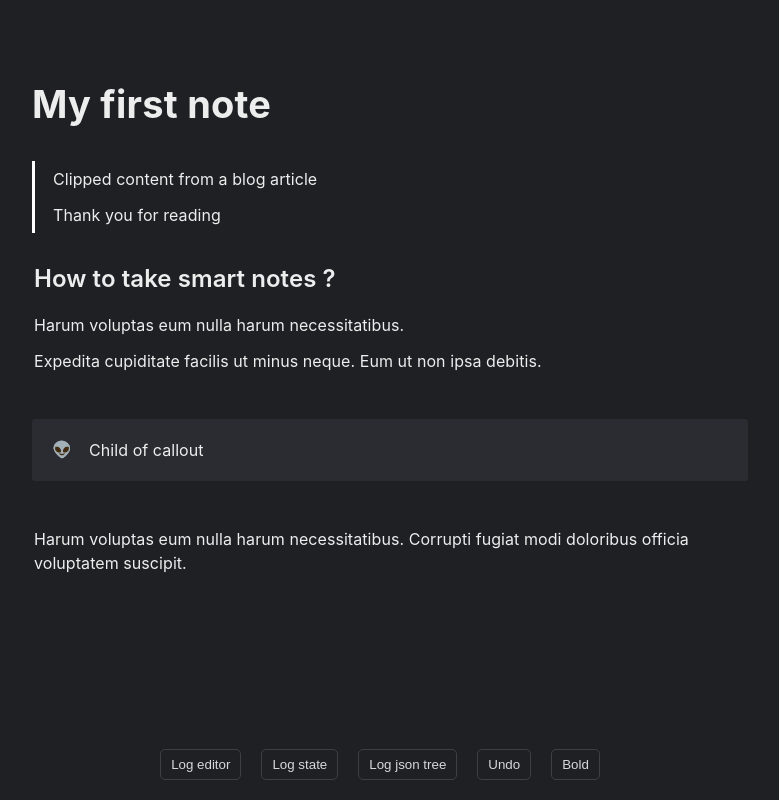
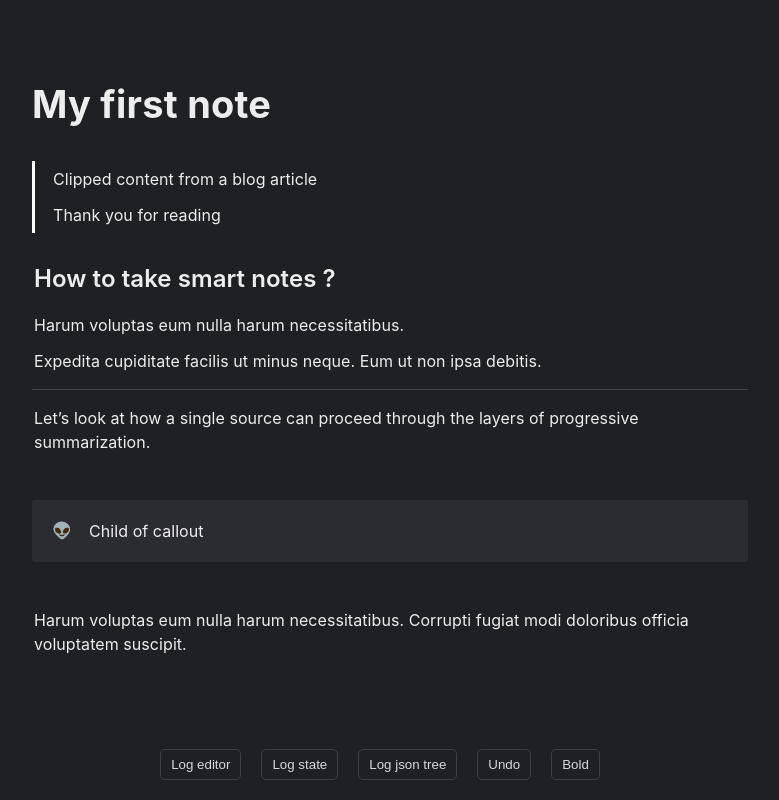
Before and after one commit to flodlc/block-builder, a React (Create React App) app: page / in a window 1280 px wide. Shown: the whole page, without its empty margins (250-1029 px from the left). Built offline with nearby package versions, Linux system fonts and the light colour scheme; the HTML template or start-up script is replaced by a standard one.

Commit message:
divider widget

```diff
--- a/src/Playground/DATA.ts
+++ b/src/Playground/DATA.ts
@@ -42,7 +42,9 @@ export const PLAYGROUND_DATA = {
             'sdfsffs',
             'fjsnsjdnf',
             'dsdffze',
+            'diviii',
             'aqdfsd',
+            'spoasdsdf',
             'abc',
             'skdfsdf',
             'kdsfkdf',
@@ -78,7 +80,7 @@ export const PLAYGROUND_DATA = {
         type: 'text',
         text: [
             {
-                s: 'Harum voluptas eum nulla harum necessitatibus. ',
+                s: 'Harum voluptas eum nulla harum necessitatibus.',
             },
         ],
     },
@@ -94,13 +96,22 @@ export const PLAYGROUND_DATA = {
     aqdfsd: {
         id: 'aqdfsd',
         type: 'text',
-        text: [],
+        text: [
+            {
+                s: 'Let’s look at how a single source can proceed through the layers of progressive summarization.',
+            },
+        ],
     },
     abc: {
         id: 'abc',
         type: 'callout',
         attrs: { emoji: '👽' },
         childrenIds: ['bcd'],
+    },
+    spoasdsdf: {
+        id: 'spoasdsdf',
+        type: 'text',
+        text: [],
     },
     skdfsdf: {
         id: 'skdfsdf',
@@ -112,6 +123,10 @@ export const PLAYGROUND_DATA = {
         type: 'text',
         text: [{ s: 'Child of callout' }],
     },
+    diviii: {
+        id: 'diviii',
+        type: 'divider',
+    },
     dsdffze: {
         id: 'dsdffze',
         type: 'text',
--- a/src/Playground/Playground.tsx
+++ b/src/Playground/Playground.tsx
@@ -18,6 +18,7 @@ import { CardPlugin } from '../plugins/Card/card.plugin';
 import { QuotePlugin } from '../plugins/quote/quote.plugin';
 import { HeadingPlugin } from '../plugins/heading/heading.plugin';
 import { SCHEMA } from './SCHEMA';
+import { DividerPlugin } from '../plugins/divider/divider.plugin';
 
 function Playground() {
     const [editor] = useState(
@@ -44,6 +45,7 @@ function Playground() {
                     SuggestionPlugin(),
                     HistoryShortcutsPlugin(),
                     CalloutPlugin(),
+                    DividerPlugin(),
                     QuotePlugin(),
                     CardPlugin(),
                     TextPlugin(),
--- a/src/Playground/SCHEMA.ts
+++ b/src/Playground/SCHEMA.ts
@@ -12,6 +12,11 @@ export const SCHEMA = {
             },
         },
         allowText: true,
+        allowChildren: false,
+    },
+    divider: {
+        attrs: {},
+        allowText: false,
         allowChildren: false,
     },
     quote: {
--- a/src/plugins/blockSelectionShortcuts/onEnter.ts
+++ b/src/plugins/blockSelectionShortcuts/onEnter.ts
@@ -7,6 +7,7 @@ export const onEnter = ({ editor }: { editor: Editor }) => {
     const firstNodeId = Array.from(selection.nodeIds.keys())[0];
     const firstNode = editor.state.nodes[firstNodeId];
     const textLength = getMarkedTextLength(firstNode.text ?? []);
+    if (editor.schema[firstNode.type].allowText) {
         editor
             .createTransaction()
             .focus(
@@ -15,5 +16,22 @@ export const onEnter = ({ editor }: { editor: Editor }) => {
                     textLength,
                 ])
             )
+            .dispatch(false);
+    } else {
+        const parent = editor.runQuery(
+            (resolvedState) => resolvedState.nodes[firstNodeId].parentId
+        );
+        if (!parent) return;
+
+        const newNode = editor.schema.text.create();
+        editor
+            .createTransaction()
+            .insertAfter({
+                after: firstNodeId,
+                parent,
+                node: newNode,
+            })
+            .focus(new TextSelection(newNode.id, [0, 0]))
             .dispatch();
+    }
 };
--- /dev/null
+++ b/src/plugins/divider/Divider.tsx
@@ -0,0 +1,41 @@
+import React, { useContext } from 'react';
+import { BlockComponentAttrs } from '../../editor/view/types';
+import { SelectionHalo } from '../../editor/view/SelectionHalo';
+import { EditorContext } from '../../editor/view/contexts/EditorContext';
+import { BlockSelection } from '../../editor/model/Selection';
+
+export const Divider: React.FC<BlockComponentAttrs> = ({
+    node,
+    blockSelected,
+}) => {
+    const editor = useContext(EditorContext);
+
+    const select = () => {
+        editor
+            .createTransaction()
+            .focus(new BlockSelection([node.id]))
+            .dispatch(false);
+    };
+
+    return (
+        <div
+            onClick={select}
+            style={{
+                position: 'relative',
+                margin: '4px 0',
+                padding: '6px 0',
+                display: 'flex',
+            }}
+            data-uid={node.id}
+            className="quote"
+        >
+            <div
+                style={{
+                    width: '100%',
+                    borderBottom: '1px solid rgba(255, 255, 255, 0.15)',
+                }}
+            />
+            <SelectionHalo blockSelected={blockSelected} />
+        </div>
+    );
+};
--- /dev/null
+++ b/src/plugins/divider/divider.plugin.ts
@@ -0,0 +1,11 @@
+import { PluginFactory } from '../../editor/view/plugin/types';
+import { Divider } from './Divider';
+
+export const DividerPlugin: PluginFactory = () => () => {
+    return {
+        key: 'divider',
+        addBlocks: () => ({
+            divider: Divider,
+        }),
+    };
+};
--- a/src/plugins/jumps/onBackspace.ts
+++ b/src/plugins/jumps/onBackspace.ts
@@ -1,7 +1,6 @@
 import { unwrap } from './unwrap';
 import { Editor } from '../../editor/model/Editor';
-import { TextSelection } from '../../editor/model/Selection';
-import { previousEditable } from '../../editor/model/queries/previousEditable';
+import { BlockSelection, TextSelection } from '../../editor/model/Selection';
 import { joinMarkedTexts } from '../../editor/transaction/MarkedText/joinMarkedTexts';
 import { getMarkedTextLength } from '../../editor/transaction/MarkedText/getMarkedTextLength';
 
@@ -69,8 +68,12 @@ const tryRemove = ({ editor, e }: { editor: Editor; e: KeyboardEvent }) => {
     const selection = editor.state.selection as TextSelection;
     const node = editor.state.nodes[selection.nodeId];
 
-    const target = editor.runQuery(previousEditable(node.id));
-    if (!target) return false;
+    const prevId = editor.runQuery((resolvedState) => {
+        const index = resolvedState.flatTree.indexOf(node.id);
+        return resolvedState.flatTree[index - 1];
+    });
+    const prev = editor.state.nodes[prevId];
+    if (!prev) return false;
 
     const parentId = editor.runQuery(
         (resolvedState) => resolvedState.nodes[node.id].parentId
@@ -89,24 +92,30 @@ const tryRemove = ({ editor, e }: { editor: Editor; e: KeyboardEvent }) => {
             .insertAfter({ node: child, parent: parentId, after: node.id });
     });
 
-    transaction
-        .removeFrom({
+    transaction.removeFrom({
         parentId,
         nodeId: node.id,
-        })
+    });
+
+    if (editor.schema[prev.type].allowText) {
+        transaction
             .patch({
-            nodeId: target.id,
+                nodeId: prev.id,
                 patch: {
-                text: joinMarkedTexts(target.text, node.text),
+                    text: joinMarkedTexts(prev.text, node.text),
                 },
             })
             .focus(
-            new TextSelection(target.id, [
-                target.text ? getMarkedTextLength(target.text) : 0,
-                target.text ? getMarkedTextLength(target.text) : 0,
+                new TextSelection(prev.id, [
+                    prev.text ? getMarkedTextLength(prev.text) : 0,
+                    prev.text ? getMarkedTextLength(prev.text) : 0,
                 ])
-        )
-        .dispatch();
+            );
+    } else {
+        transaction.focus(new BlockSelection([prev.id]));
+    }
+
+    transaction.dispatch();
 
     e.preventDefault();
     e.stopPropagation();
```
Lines whose indentation alone changed are shown as unchanged.
